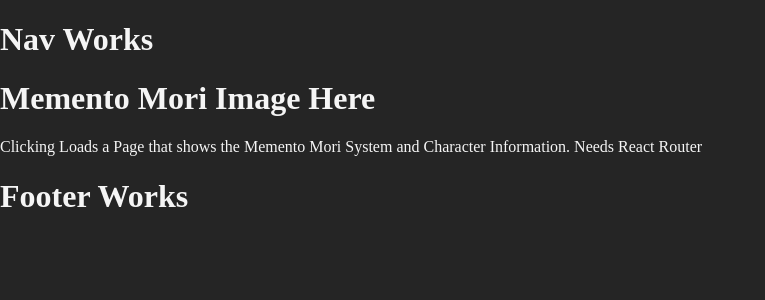
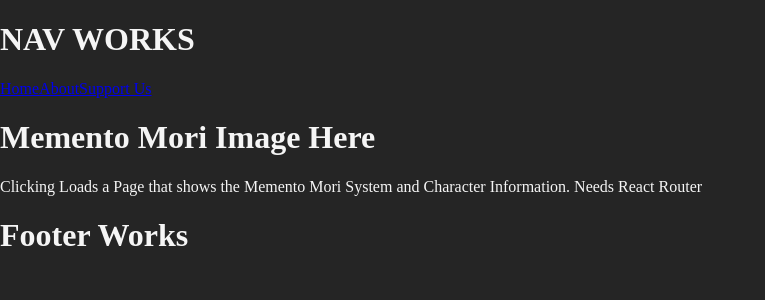
Before and after one commit to Grykus762/Micro-VTT, a React (Vite) app: page / in a window 1280 px wide. Shown: the top 300 px of the page, without its empty margins (0-765 px from the left). Built offline with nearby package versions, Linux system fonts and the light colour scheme.

Commit message:
Updated Routes and added a 404 Route Page

```diff
--- a/src/App.jsx
+++ b/src/App.jsx
@@ -3,6 +3,7 @@
 import Memento_char_sheet from "./components/Memento_char_sheet";
 import SystemLoader from './components/SystemLoader';
 import Layout from './components/Layout';
+import NotFound from './components/NotFound';
 import {BrowserRouter, Routes, Route } from 'react-router';
 function App() {
   return (
@@ -13,6 +14,7 @@
         <Route index element={<SystemLoader />} />
 
       </Route>
+      <Route path="*" element={<NotFound />} />
     </Routes>
       {/* Replace Memento Mori Character Sheet with System Selector Page */}
     </BrowserRouter>
--- a/src/components/Nav.jsx
+++ b/src/components/Nav.jsx
@@ -1,6 +1,30 @@
+import { Link, NavLink } from "react-router"
+
 export default function Nav()
 {
     return (
-        <h1>Nav Works</h1>
+        <header>
+            <h1>NAV WORKS</h1>
+            <nav>
+                <NavLink
+                    to="/"
+                >
+                    Home
+                </NavLink>
+
+                <NavLink
+                    to="/about"
+                >
+                    About
+                </NavLink>
+
+                <NavLink
+                    to="/about"
+                >
+                    Support Us
+                </NavLink>
+            </nav>
+
+        </header>
     )
 }
--- /dev/null
+++ b/src/components/NotFound.jsx
@@ -0,0 +1,11 @@
+import { Link } from 'react-router'
+
+export default function NotFound()
+{
+    return(
+        <>
+            <h1>Sorry, the page you were looking for was not found</h1>
+            <Link to='/'>Return to Home</Link>
+        </>
+    )
+}
```
